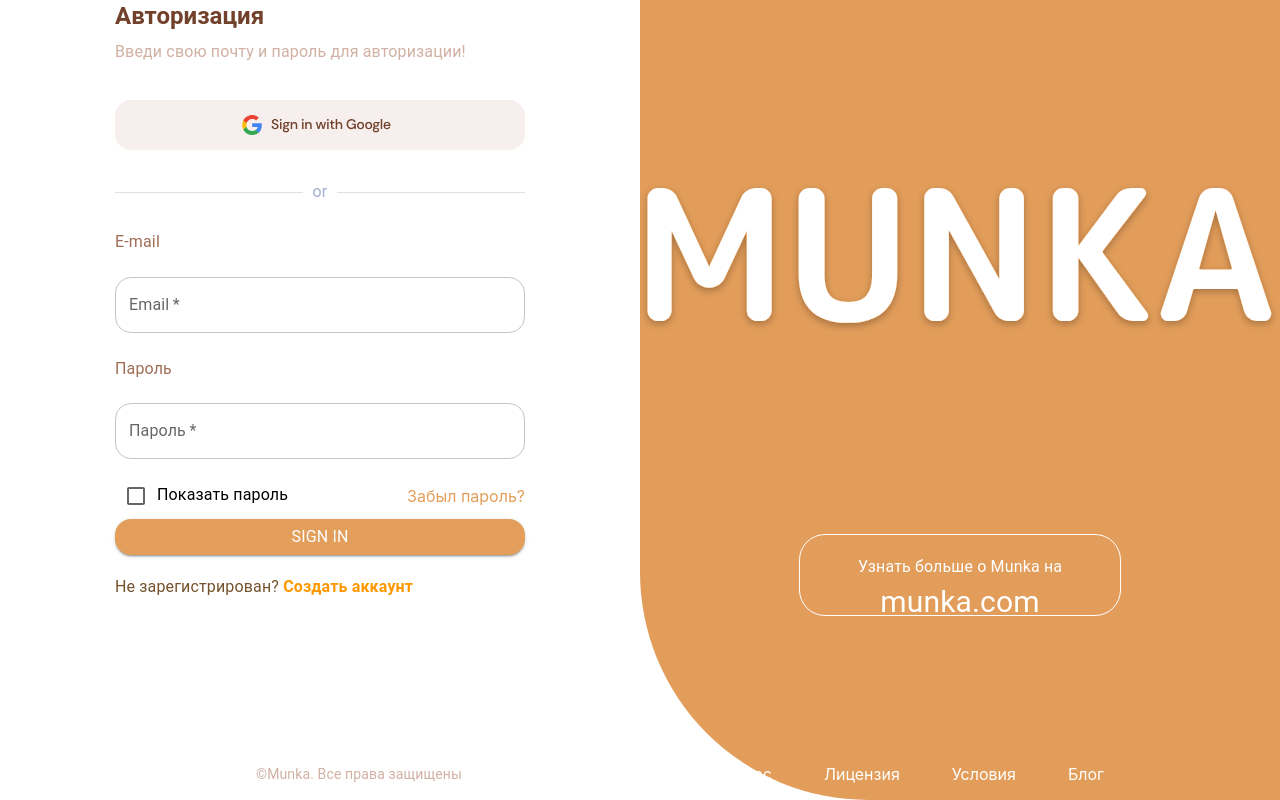
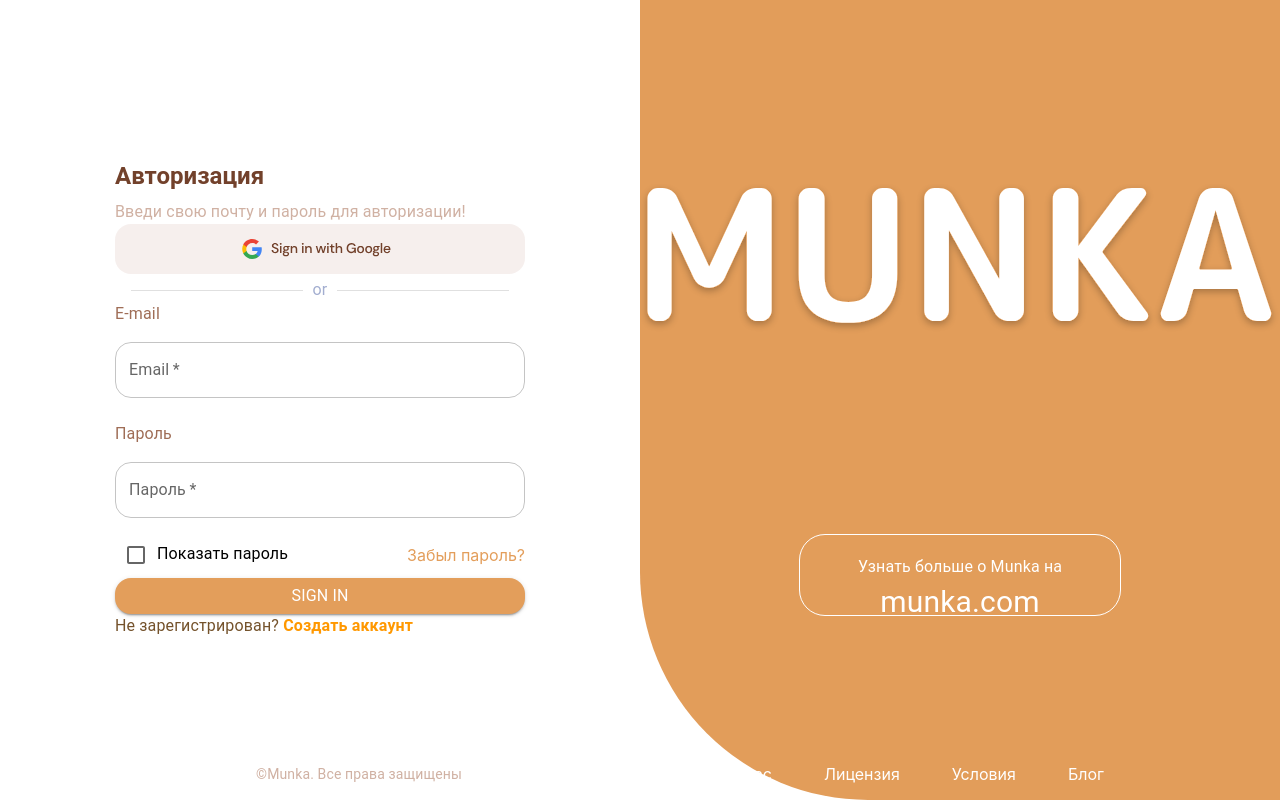
Before and after one commit to CVladim1r/Front-Munka, a React (Vite) app: page /login in a window 1280 px wide. Built offline with nearby package versions, Linux system fonts and the light colour scheme; the HTML template or start-up script is replaced by a standard one.

Commit message:
login-repair-disign

```diff
--- a/src/components/Auth/ImageSecond.tsx
+++ b/src/components/Auth/ImageSecond.tsx
@@ -30,7 +30,7 @@
                     alignItems: 'center',
                     justifyContent: 'center'
                 }}>
-                    <img src={Munka} alt="Munka" style={{margin: '0 0 25vh 0', width:'80vh', alignContent:'center'}} />
+                    <img src={Munka} alt="Munka" style={{margin: '0 0 25vh 0', width:'80vh', alignContent:'right'}} />
                     <About />
             </Box>
 
--- a/src/components/Auth/Login/LoginForm.tsx
+++ b/src/components/Auth/Login/LoginForm.tsx
@@ -42,22 +42,23 @@
                 alignItems: 'center',
                 justifyContent: 'center',
                 height: '100%',
-                width: '50%'
+                width: '50%',
+                marginTop:'20vh'
                 }}>
                     <div>
 
-                        <Typography variant="h5" alignItems="left" gutterBottom style={{color: '#72412B', marginBottom:'8px'}} >
+                        <Typography variant="h5" alignItems="left" gutterBottom style={{color: '#72412B'}} >
                             <strong>Авторизация</strong>
                         </Typography>
-                        <Typography style={{fontSize: '16px', color: '#D0B1A3', marginBottom:'36px'}}>
+                        <Typography style={{fontSize: '16px', color: '#D0B1A3'}}>
                             Введи свою почту и пароль для авторизации!
                         </Typography>
-                    <img src={Google} alt="google" style={{margin: '0 0 26px 0 '}}/>
-                    <Divider variant='middle' style={{margin: '0px 0 26px 0'}}>
+                    <img src={Google} alt="google" />
+                    <Divider variant='middle'>
                         <Typography sx = {{color: ' #A3AED0'}}>or</Typography>
                     </Divider>
                     <form onSubmit={handleSubmit}>
-                        <Typography style={{fontSize: '16px', color:'#9F6D56', marginBottom: '6.5px'}}>E-mail</Typography>
+                        <Typography style={{fontSize: '16px', color:'#9F6D56'}}>E-mail</Typography>
                         <TextField
                             label="Email"
                             type="email"
@@ -71,7 +72,7 @@
                                 sx: { borderRadius: '16px' }
                             }}
                         />
-                        <Typography style={{fontSize: '16px', width: '50vh', color: '#9F6D56', marginBottom:'6.5px'}}>Пароль</Typography>
+                        <Typography style={{fontSize: '16px', width: '50vh', color: '#9F6D56'}}>Пароль</Typography>
                         <TextField
                             label="Пароль"
                             type="password"
@@ -96,7 +97,7 @@
                         <Button type="submit" variant="contained" fullWidth style={{backgroundColor: '#E39E5B', borderRadius: '16px'}}>
                             <Typography sx={{color:'white'}}>Sign in</Typography>
                         </Button>
-                        <Typography variant="body1" align="left" style={{ marginTop: 20, color:'#74522B', textShadow:'2px 2px 2px 2px #E39E5B'}}>
+                        <Typography variant="body1" align="left" style={{color:'#74522B', textShadow:'2px 2px 2px 2px #E39E5B'}}>
                             Не зарегистрирован?{' '}
                             <Link to="/registration" style={{ color: theme.palette.primary.main, textDecoration:'none', fontWeight:'bold', textShadow:'2px 2px 2px 2px #E39E5B'}}>
                                 Создать аккаунт
--- a/src/components/Auth/Registration/RegistrationForm.tsx
+++ b/src/components/Auth/Registration/RegistrationForm.tsx
@@ -44,7 +44,7 @@
                 height: '100%',
                 width: '50%'
                 }}>
-                <div>
+                <div style={{width:'410px', height:'auto'}}>
 
                     <Typography variant="h5" align="left" gutterBottom sx={{fontSize: '36px', color:'#72412B', marginBottom:'8px'}}>
                         Регистрация
--- a/src/components/NavigationBar/Auth/NavBarSecond.tsx
+++ b/src/components/NavigationBar/Auth/NavBarSecond.tsx
@@ -5,7 +5,7 @@
 const NavbarSecond: FC = () => {
     return (
         <Box sx={{ position: 'absolute', bottom: 0, width: '100%', display: 'flex', justifyContent: 'space-between', alignItems: 'center', fontSize:'14' }}>
-            <Box sx={{marginRight:'20vh'}}>
+            <Box sx={{marginLeft:'20vh'}}>
                 <List sx={{ display: 'flex', gap: '20px', whiteSpace:'nowrap'}} component="nav">
                     <ListItem>
                         <Link to="/about" style={{textDecoration:'none', userSelect:'none', color:'white'}}>О нас</Link>
@@ -21,7 +21,7 @@
                     </ListItem>
                 </List>
             </Box>
-            <Typography style={{marginLeft:'32vh', fontSize:'14px', color:'#D0B1A3'}}>&copy;Munka. Все права защищены</Typography>
+            <Typography style={{marginRight:'35vh', fontSize:'14px', color:'#D0B1A3'}}>&copy;Munka. Все права защищены</Typography>
         </Box>
     );
 }
```
